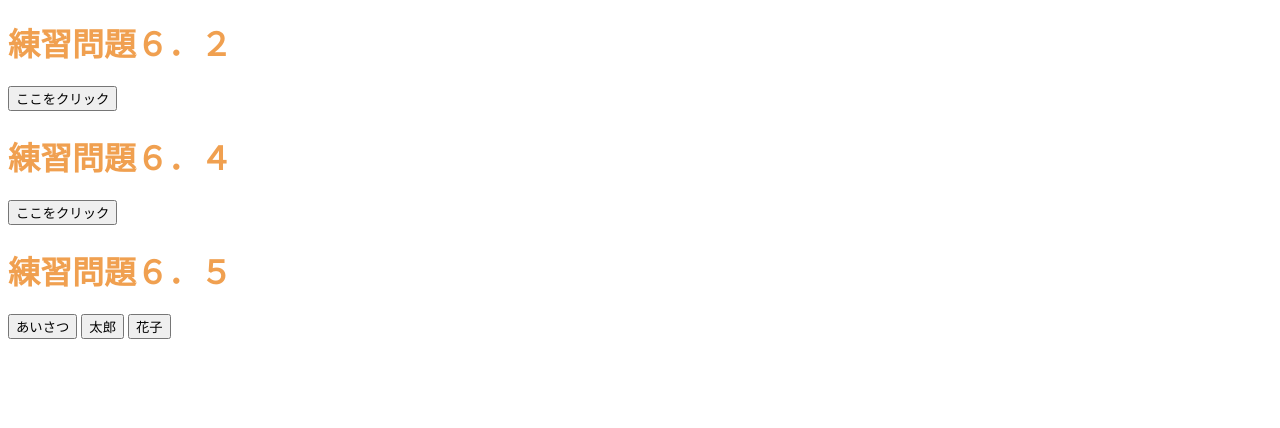
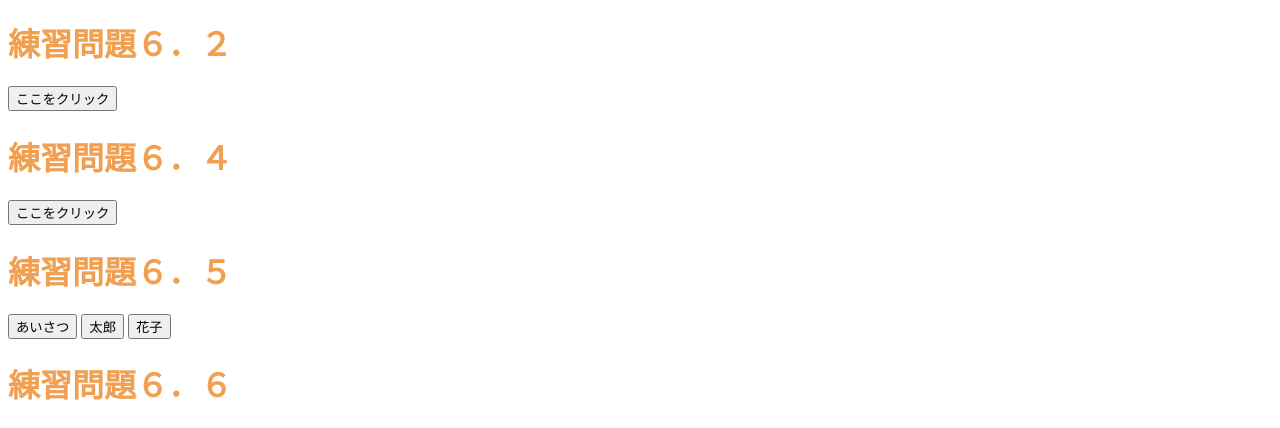
Before and after one commit to hondayama/yoyo, a plain HTML site: page index.html in a window 1280 px wide. Shown: the part 718-1146 px from the top of the page. Before the commit the page ends 1065 px from the top, so only its background shows below. Drawn offline with Linux system fonts and the light colour scheme.

Commit message:
Update index.html

```diff
--- a/index.html
+++ b/index.html
@@ -74,6 +74,8 @@
 
    <input type="button" value="花子" onclick="hanako65();">
 
+  <h1>練習問題６．６</h1>
+
 
    </body>
  </html>
```
